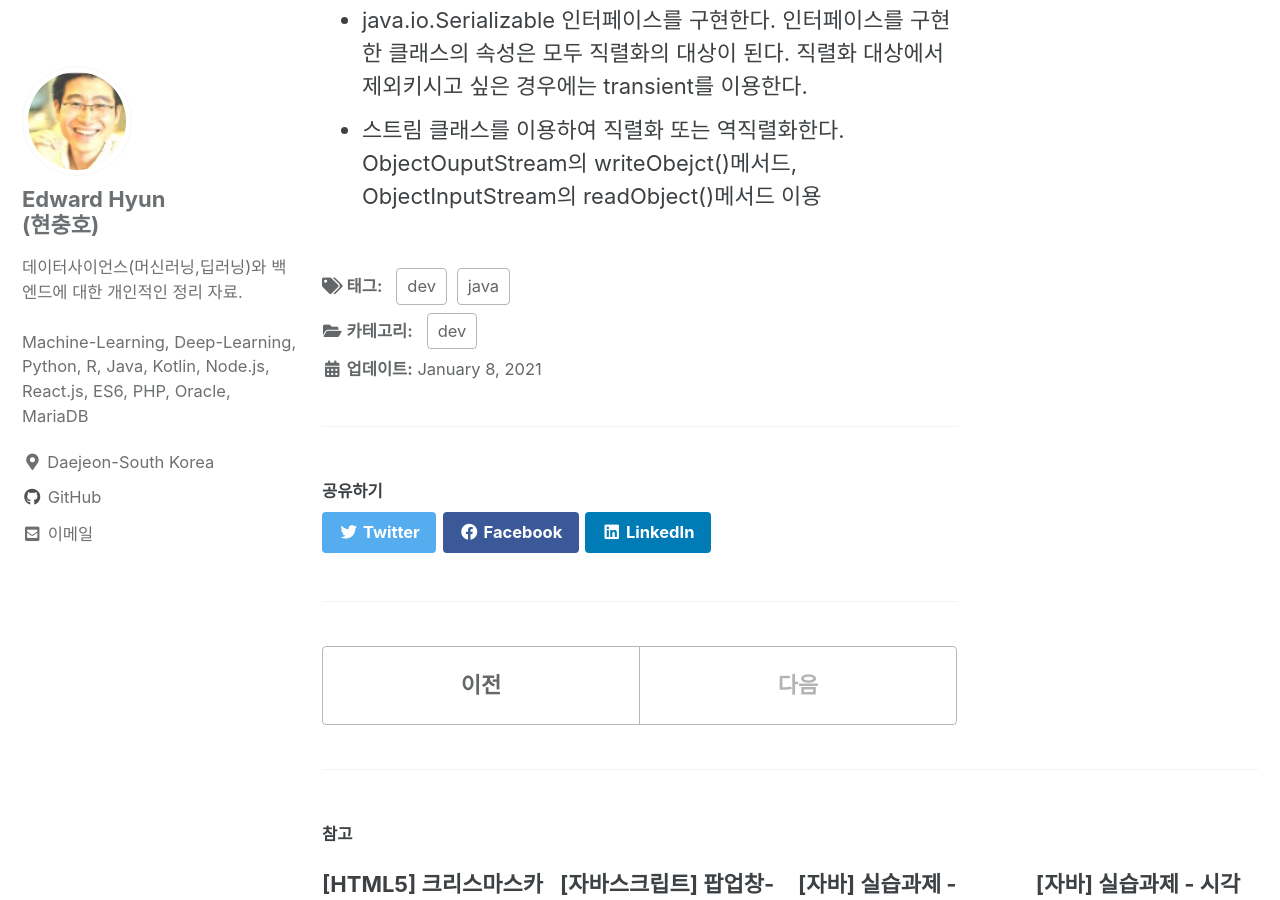
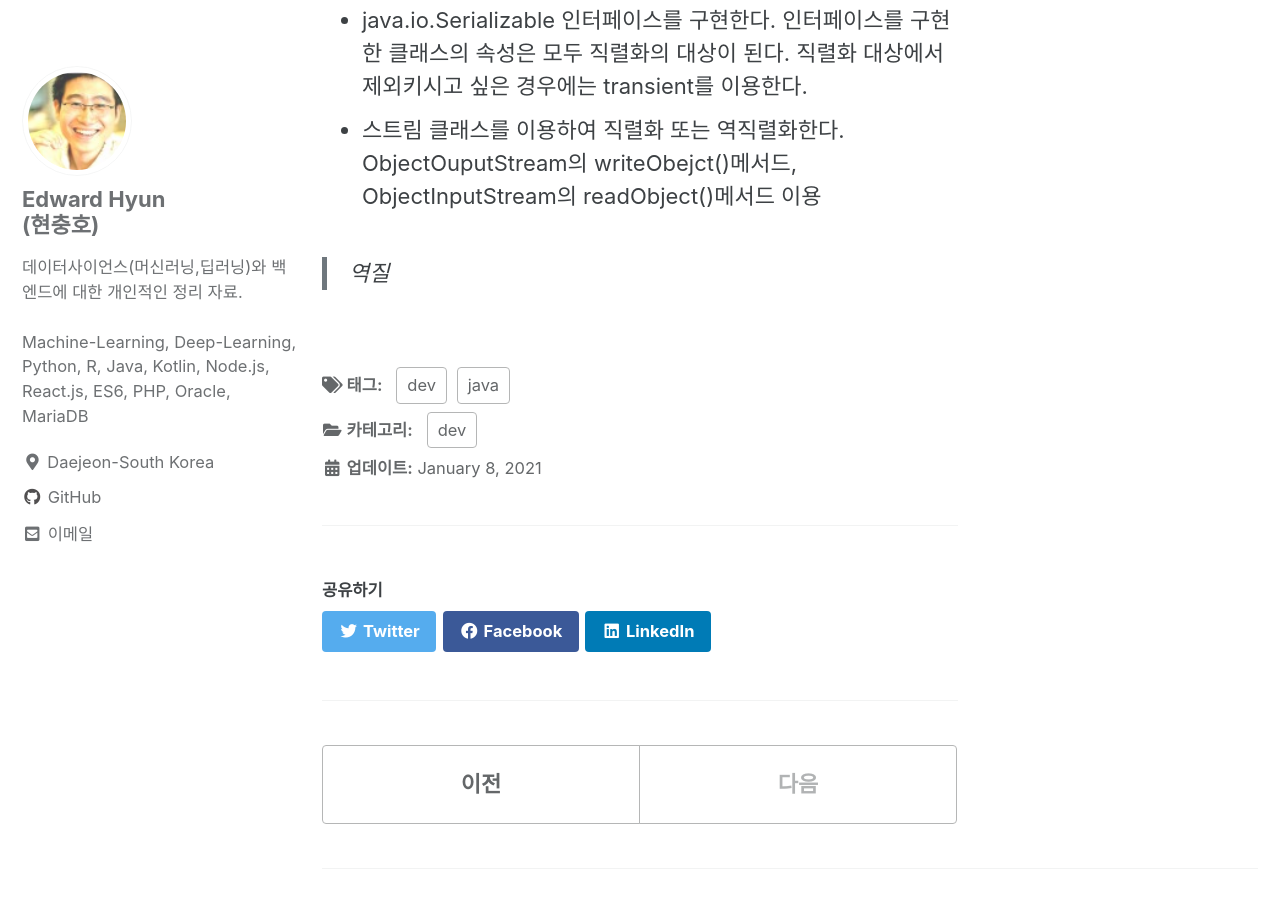
Before and after one commit to iamhch24/iamhch24.github.io, a Jekyll site: the page built from _posts/2021-01-08-[Study] 초보자를 위한 Java Programming.md, in a window 1280 px wide and 900 px high, scrolled down 8408 px. Built offline with Jekyll 4.4.1, drawn with Linux system fonts in a browser that asks for light colours; cached includes are drawn as plain includes.

Commit message:
_posts/2021-01-08-[Study] 초보자를 위한 Java Programming.md updated from https://stackedit.io/

```diff
--- a/_posts/2021-01-08-[Study] 초보자를 위한 Java Programming.md
+++ b/_posts/2021-01-08-[Study] 초보자를 위한 Java Programming.md
@@ -169,13 +169,13 @@ public void m(){
 * java.io.Serializable 인터페이스를 구현한다. 인터페이스를 구현한 클래스의 속성은 모두 직렬화의 대상이 된다. 직렬화 대상에서 제외키시고 싶은 경우에는 transient를 이용한다.
 * 스트림 클래스를 이용하여 직렬화 또는 역직렬화한다. ObjectOuputStream의 writeObejct()메서드, ObjectInputStream의 readObject()메서드 이용
 
-
+> 역질
 
 
 
 <!--stackedit_data:
-eyJoaXN0b3J5IjpbLTExMjM2MjQzMzMsLTQ0MTg3ODk0NSwtMT
-M1NzI0OTc0MywxODEwNTY4OTkyLC0xNzgzNDY3MDQ3LC0xMTQ3
-Nzg0MjM2LC0xMTc4Mjc1NzI1LDE2MzQwODExMjcsNTA0NzE0ND
-QsMTk2NzI3ODc3OSwtMTI2NDQ0NDc3M119
+eyJoaXN0b3J5IjpbMTMyNDk5NDYxNCwtNDQxODc4OTQ1LC0xMz
+U3MjQ5NzQzLDE4MTA1Njg5OTIsLTE3ODM0NjcwNDcsLTExNDc3
+ODQyMzYsLTExNzgyNzU3MjUsMTYzNDA4MTEyNyw1MDQ3MTQ0NC
+wxOTY3Mjc4Nzc5LC0xMjY0NDQ0NzczXX0=
 -->
```
